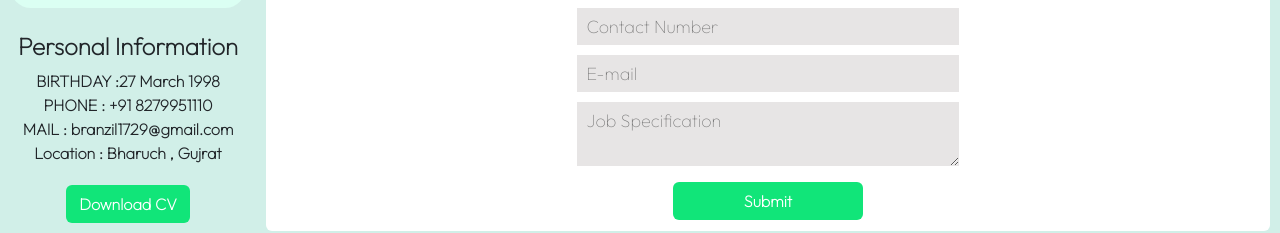
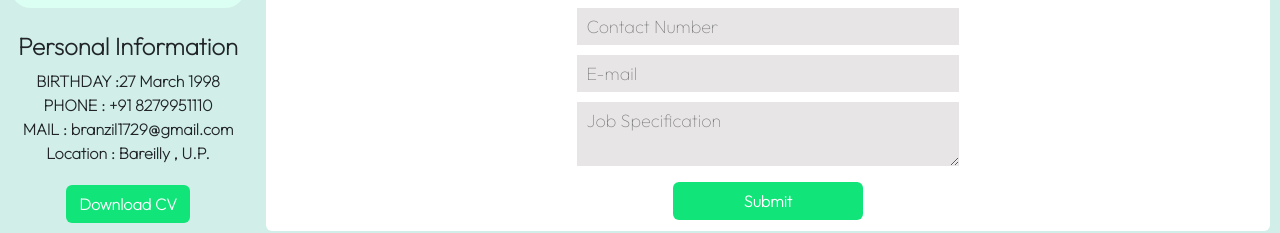
Before and after one commit to tmnt66/portfolio, a React (Create React App) app: page /contact in a window 1280 px wide. Shown: the part 276-509 px from the top of the page. Built offline with nearby package versions, Linux system fonts and the light colour scheme.

Commit message:
updating resume

```diff
--- a/src/components/aside/aside.jsx
+++ b/src/components/aside/aside.jsx
@@ -25,7 +25,7 @@ const Aside = () => {
                     <br/>
                     MAIL : branzil1729@gmail.com
                     <br/>
-                    Location : Bharuch , Gujrat
+                    Location : Bareilly , U.P.
                 </div>
                <a href='https://drive.google.com/file/d/1ZnZeYrbEnaC02BrP_cOKOIe87TT32ROn/view?usp=sharing' rel="noreferrer" target="_blank">
                 <Button1 title='Download CV'/>
```
